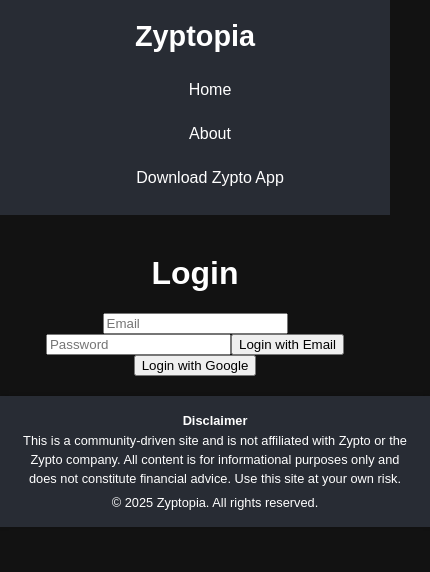
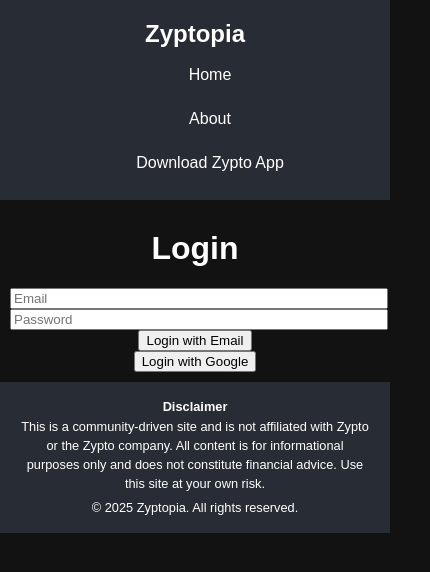
Before and after one commit to Zyptopia/Zyps, a React (Create React App) app: page /login in a window 390 px wide. Shown: the top 572 px of the page, 430 px wide, since content can reach past the window. Built offline with nearby package versions, Linux system fonts and the light colour scheme; no server answers.

Commit message:
Your commit message

```diff
--- a/src/styles/App.css
+++ b/src/styles/App.css
@@ -40,12 +40,11 @@
     justify-content: space-between;
     align-items: center;
     width: 100%;
-    flex-wrap: wrap; /* Allow wrapping on smaller screens */
 }
 
 /* Logo styling */
 .logo {
-    font-size: 2rem;  /* Make the logo larger on desktop */
+    font-size: 1.5rem;
     font-weight: 600;
     margin: 0;
 }
@@ -95,12 +94,6 @@
     .header-container {
         flex-direction: column;
         gap: 10px;
-        text-align: center; /* Center all header items on mobile */
-    }
-
-    .logo {
-        font-size: 1.8rem;  /* Slightly smaller logo on mobile */
-        margin-bottom: 10px; /* Add space between logo and menu */
     }
 
     .navigation {
@@ -171,6 +164,21 @@
     color: #aaa;
 }
 
+/* Responsive Design */
+@media (max-width: 768px) {
+    .App {
+        padding: 10px;
+    }
+
+    select, input {
+        width: 100%; /* Ensure inputs and selects take full width */
+    }
+
+    .page-content {
+        padding: 10px;
+    }
+}
+
 /* Footer styling */
 .App-footer {
     background-color: #282c34;
@@ -178,13 +186,17 @@
     text-align: center;
     padding: 10px 20px;
     font-size: 0.8rem;
+    width: 100%;
+    box-sizing: border-box; /* Ensure padding doesn't cause overflow */
     bottom: 0;
-    width: 100%;
-    box-shadow: 0px -1px 5px rgba(0, 0, 0, 0.2); /* Subtle shadow for separation */
+    position: relative; /* Make it stay at the bottom */
     z-index: 100; /* Ensures it stays above content */
+    overflow: hidden; /* Prevents any content from overflowing */
 }
 
 .App-footer p {
     margin: 5px 0;
     line-height: 1.5;
+    word-wrap: break-word; /* Prevent long words from causing overflow */
+    overflow-wrap: break-word; /* Ensures long words get wrapped */
 }
```
